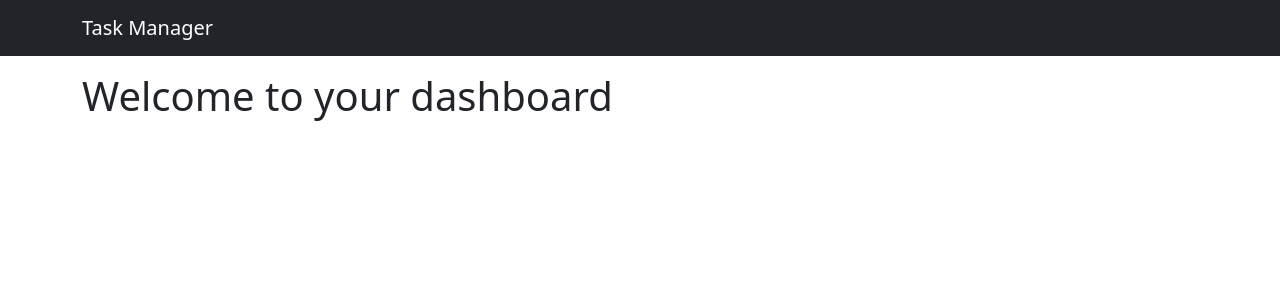
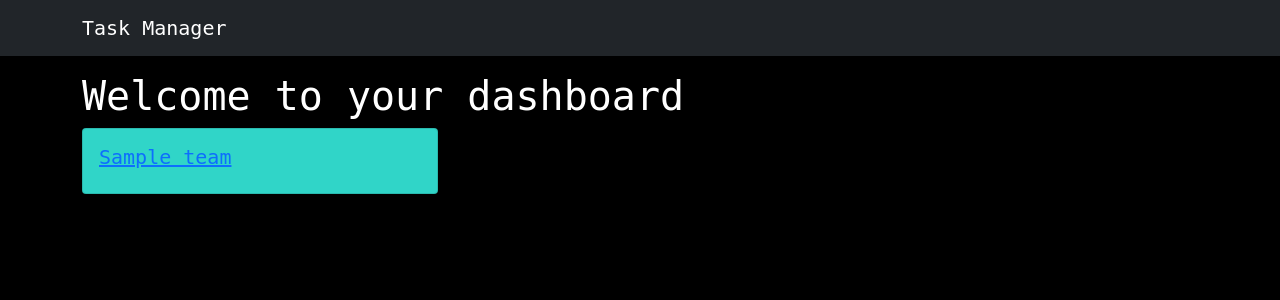
Before and after one commit to yharoon/Pelican-SEG-Small-Group, a Django app: template Pelican/tasks/templates/dashboard.html in a window 1280 px wide. Shown: the top 300 px of the page. Run offline with Django 3.2, Linux system fonts and the light colour scheme; the template is opened without the code that fills it: most values are stand-ins (such as "Sample title", 1, 10 or a date in 2020); some libraries are stand-ins or nearby versions.

Commit message:
Update dashboard.html

```diff
--- a/Pelican/tasks/templates/dashboard.html
+++ b/Pelican/tasks/templates/dashboard.html
@@ -1,10 +1,39 @@
-{% extends 'base_content.html' %}
+{% include 'base_content.html' %}
+
 {% block content %}
+<style>
+  /* Custom CSS for the dashboard */
+  body {
+    background-color: black; /* Set the background color of the entire page to black */
+    color: white; /* Set text color to white for better readability */
+    font-family: 'Roboto Mono', monospace; color: white;
+  }
+
+  /* Define pastel colors for the cards */
+  .card-pastel-blue {
+    background-color: #30D5C8; /* Pastel blue */
+  }
+  /* Add more classes for different pastel colors if needed */
+</style>
+
 <div class="container">
   <div class="row">
     <div class="col-12">
       <h1>Welcome to your dashboard {{ user.username }}</h1>
     </div>
+    <!-- Display user's teams -->
+    {% for team in user_teams %}
+      <div class="col-md-4 mb-4">
+        <a href="{% url 'team_detail' team.id %}" class="team-box">
+          <div class="card card-pastel-blue"> <!-- Apply different color classes to each card -->
+            <div class="card-body">
+              <h5 class="card-title">{{ team.name }}</h5>
+              <!-- Display other team details if needed -->
+            </div>
+          </div>
+        </a>
+      </div>
+    {% endfor %}
   </div>
 </div>
 {% endblock %}
```
